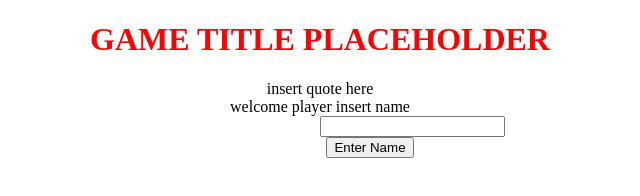
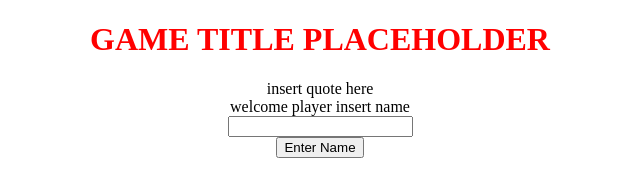
Before and after one commit to MrShoo/OrcanusDarkGame, a website: page index.html in a window 1280 px wide. Shown: the whole page, without its empty margins (320-960 px from the left). Drawn offline with Linux system fonts and the light colour scheme.

Commit message:
adjust css to center html elements

```diff
--- a/index.html
+++ b/index.html
@@ -8,13 +8,13 @@
 </header>
 
 <body>
-    <h1> GAME TITLE PLACEHOLDER </h1>
-    <p1> insert quote here</p1>
-    <p2> welcome player insert name </p2>
-    <div>
-        <input></input>
+    <h1>GAME TITLE PLACEHOLDER </h1>
+    <p1>insert quote here</p1>
+    <div id="infobox">
+        <p2>welcome player insert name </p2>
+        <input> </input>
     </div>
-    <div>
+    <div id="infobutton">
         <button>Enter Name</button>
     </div>
 </body>
--- a/main.css
+++ b/main.css
@@ -18,8 +18,7 @@ p2 {
     display: block;
 }
 
-div {
-    width: 100px;
+#infobox,
+#infobutton {
     text-align: center;
-    margin-left: 50%;
 }
```
